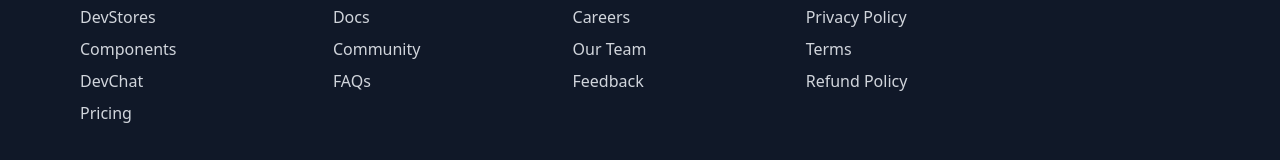
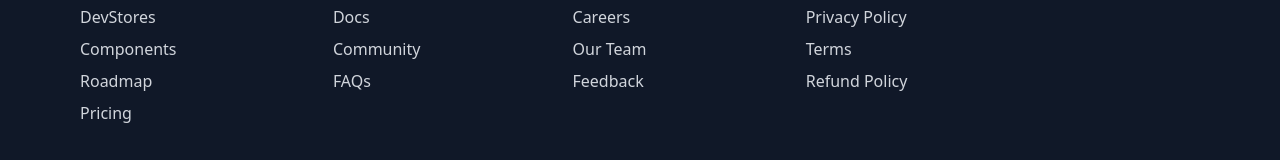
Before and after one commit to raushan-sinha/dev-forage, a React (Vite) app: page /chat-community in a window 1280 px wide. Shown: the part 916-1076 px from the top of the page. Built offline with nearby package versions, Linux system fonts and the light colour scheme.

Commit message:
Removed comments & Link changed with Roadmap

```diff
--- a/src/components/Footer/footerData.js
+++ b/src/components/Footer/footerData.js
@@ -1,9 +1,4 @@
 export const footerData = {
-    // brand: {
-    //     name: "DevForage",
-    //     description:
-    //         "Empowering developers with roadmaps, resources and learning paths to master modern technologies.",
-    // },
     sections: [
         {
             id: 1,
@@ -12,7 +7,7 @@ export const footerData = {
                 { name: "Home", href: "/" },
                 { name: "DevStores", href: "/devStores" },
                 { name: "Components", href: "/components" },
-                { name: "DevChat", href: "/devChat" },
+                { name: "Roadmap", href: "/roadmap" },
                 { name: "Pricing", href: "/pricing" },
             ],
         },
```
